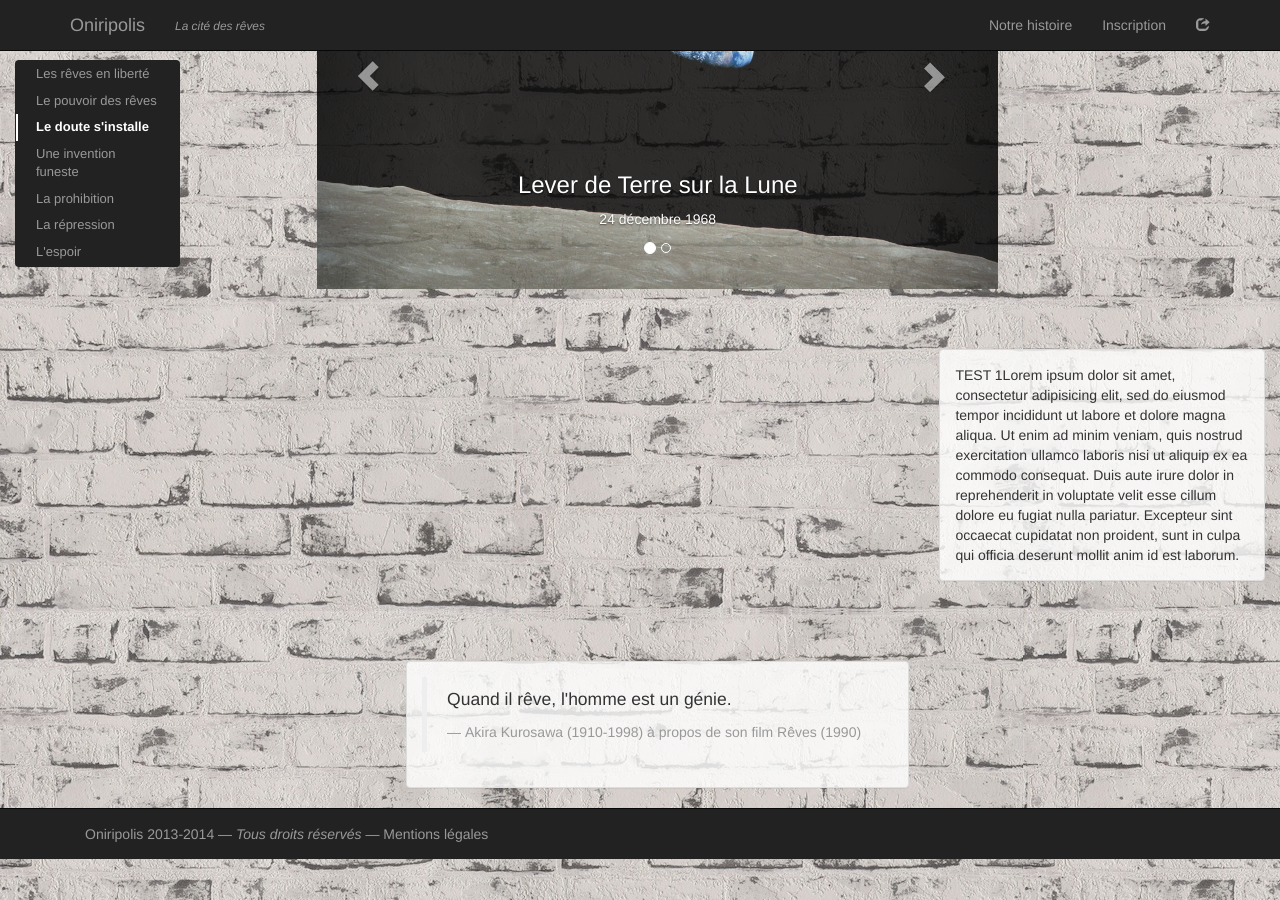
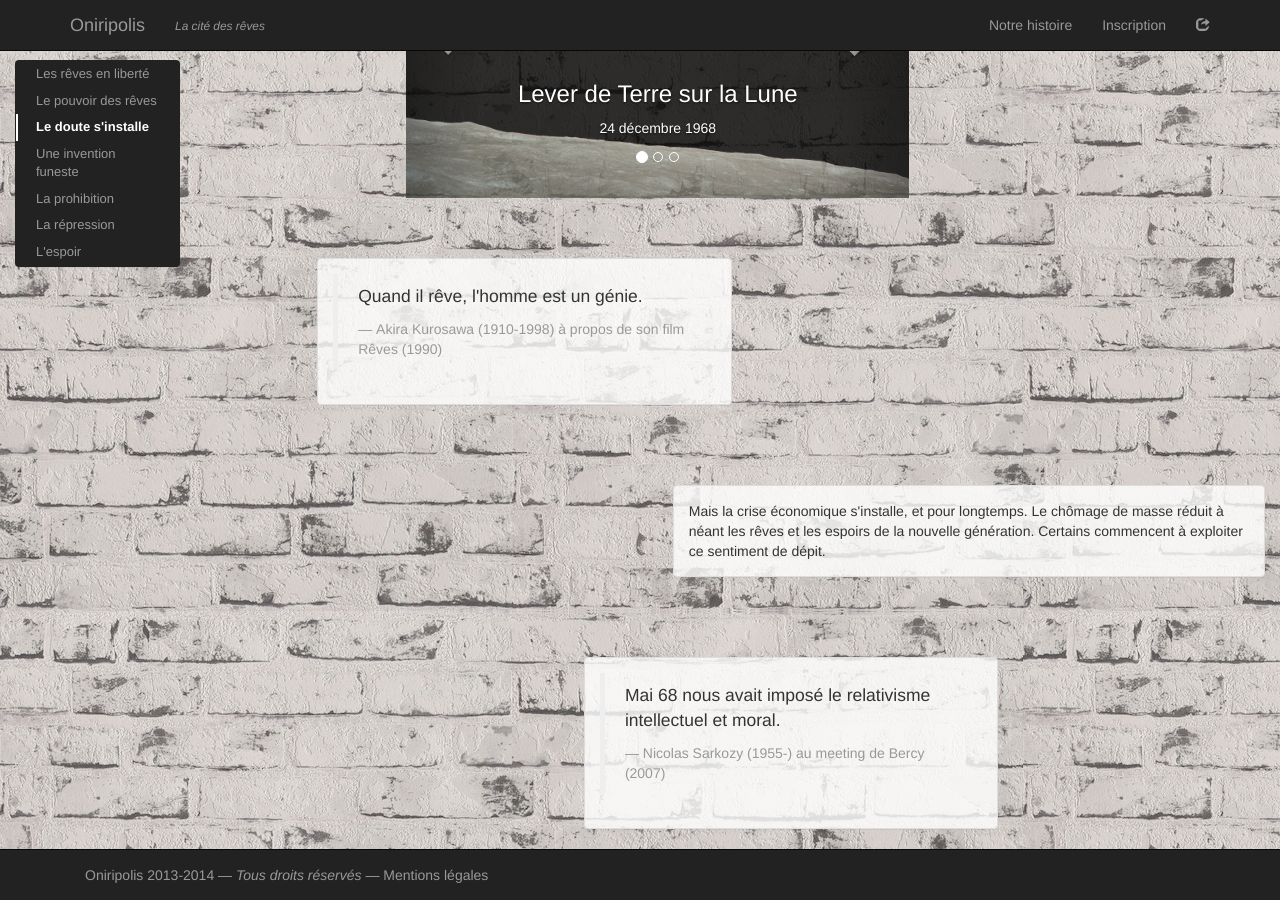
Before and after one commit to AdamSelene/oniripolis-staging, a Jekyll site: the page built from history.html, in a window 1280 px wide and 900 px high, scrolled down 633 px. Built offline with Jekyll 4.4.1, drawn with Linux system fonts in a browser that asks for light colours; comment, search, counter and statistics services are not loaded.

Commit message:
More history content

```diff
--- a/history.html
+++ b/history.html
@@ -56,10 +56,11 @@ title: "Oniripolis : Notre histoire"
 			</div>
 
 
+
 			<!-- Enfants qui rêvent / dorment, rêverie, etc. -->
 
 			<div class="row" id="power">
-				<div class="col-md-6 col-md-offset-2">
+				<div class="col-md-4 col-md-offset-3">
 					<div class="panel panel-default" id="test1-1">
 						<div class="panel-body">
 							Mais rêver a aussi permis à notre espèce de progresser.
@@ -69,13 +70,14 @@ title: "Oniripolis : Notre histoire"
 			</div>
 
 			<div class="row">
-				<div class="col-md-8 col-md-offset-1">
+				<div class="col-md-6 col-md-offset-2">
 
 					<div id="carousel-power" class="carousel slide" data-interval="false">
 						<!-- Indicators -->
 						<ol class="carousel-indicators">
 							<li data-target="#carousel-power" data-slide-to="0" class="active"></li>
 							<li data-target="#carousel-power" data-slide-to="1"></li>
+							<li data-target="#carousel-power" data-slide-to="2"></li>
 						</ol>
 						<div class="carousel-inner">
 							<div class="item active">
@@ -85,6 +87,9 @@ title: "Oniripolis : Notre histoire"
 							<div class="item">
 								<img src="img/dr-king.jpg" alt="Martin Luther King">
 								<div class="carousel-caption"><h3>Martin Luther King</h3><p>28 août 1963</p></div>
+							</div>
+							<div class="item">
+								<img src="img/forbidden.jpg" alt="Il est interdit d'interdire">
 							</div>
 						</div>
 							<a class="left carousel-control" href="#carousel-power" role="button" data-slide="prev">
@@ -99,19 +104,9 @@ title: "Oniripolis : Notre histoire"
 				</div>
 			</div>
 
-			<div class="row" id="defiance">
-				<div class="col-md-4 col-md-offset-8">
-					<div class="panel panel-default" id="test1-2">
-						<div class="panel-body">
-		TEST 1Lorem ipsum dolor sit amet, consectetur adipisicing elit, sed do eiusmod tempor incididunt ut labore et dolore magna aliqua. Ut enim ad minim veniam, quis nostrud exercitation ullamco laboris nisi ut aliquip ex ea commodo consequat. Duis aute irure dolor in reprehenderit in voluptate velit esse cillum dolore eu fugiat nulla pariatur. Excepteur sint occaecat cupidatat non proident, sunt in culpa qui officia deserunt mollit anim id est laborum.
-						</div>
-					</div>
-				</div>
-			</div>
-
 			<div class="row">
 
-				<div class="col-md-6 col-md-offset-2">
+				<div class="col-md-5 col-md-offset-1">
 					<div class="panel panel-default" id="test2">
 						<div class="panel-body">
 							<blockquote>
@@ -123,6 +118,33 @@ title: "Oniripolis : Notre histoire"
 				</div>
 
 			</div>
+
+
+			<div class="row" id="defiance">
+				<div class="col-md-7 col-md-offset-5">
+					<div class="panel panel-default" id="test1-2">
+						<div class="panel-body">
+							Mais la crise économique s'installe, et pour longtemps. Le chômage de masse réduit à néant les rêves et les espoirs de la nouvelle génération. Certains commencent à exploiter ce sentiment de dépit.
+						</div>
+					</div>
+				</div>
+			</div>
+
+			<div class="row">
+
+				<div class="col-md-5 col-md-offset-4">
+					<div class="panel panel-default" id="test2">
+						<div class="panel-body">
+							<blockquote>
+								<p>Mai 68 nous avait imposé le relativisme intellectuel et moral.</p>
+								<footer>Nicolas Sarkozy (1955-) au <cite title="Meeting de Bercy">meeting de Bercy (2007)</cite></footer>
+							</blockquote>
+						</div>
+					</div>
+				</div>
+
+			</div>
+
 
 
 		</div>
```
Also changed, not shown: img/forbidden.jpg (added).
